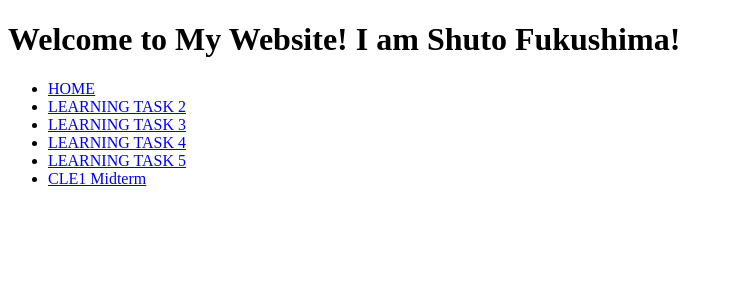
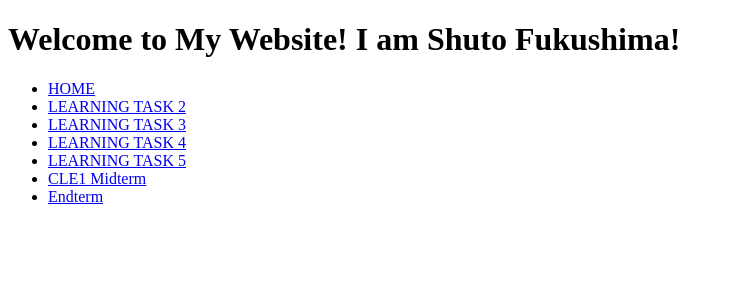
Before and after one commit to ShutoFukushima/Learning-Task, a PHP site: page / in a window 1280 px wide. Shown: the top 300 px of the page, without its empty margins (0-733 px from the left). Run offline with PHP 8.4, Linux system fonts and the light colour scheme.

Commit message:
Update index.php

```diff
--- a/index.php
+++ b/index.php
@@ -12,6 +12,7 @@
     <li><a href="/LT4/index.html" target= "_blank"> LEARNING TASK 4 </a> </li>
     <li><a href="/LT5/index.html" target= "_blank"> LEARNING TASK 5 </a> </li>
     <li><a href="/CLE1MT/index.html" target= "_blank"> CLE1 Midterm </a> </li>
+    <li><a href="/Endterm/index.php" target= "_blank"> Endterm </a> </li>
 
   </ul>
   </body>
```
